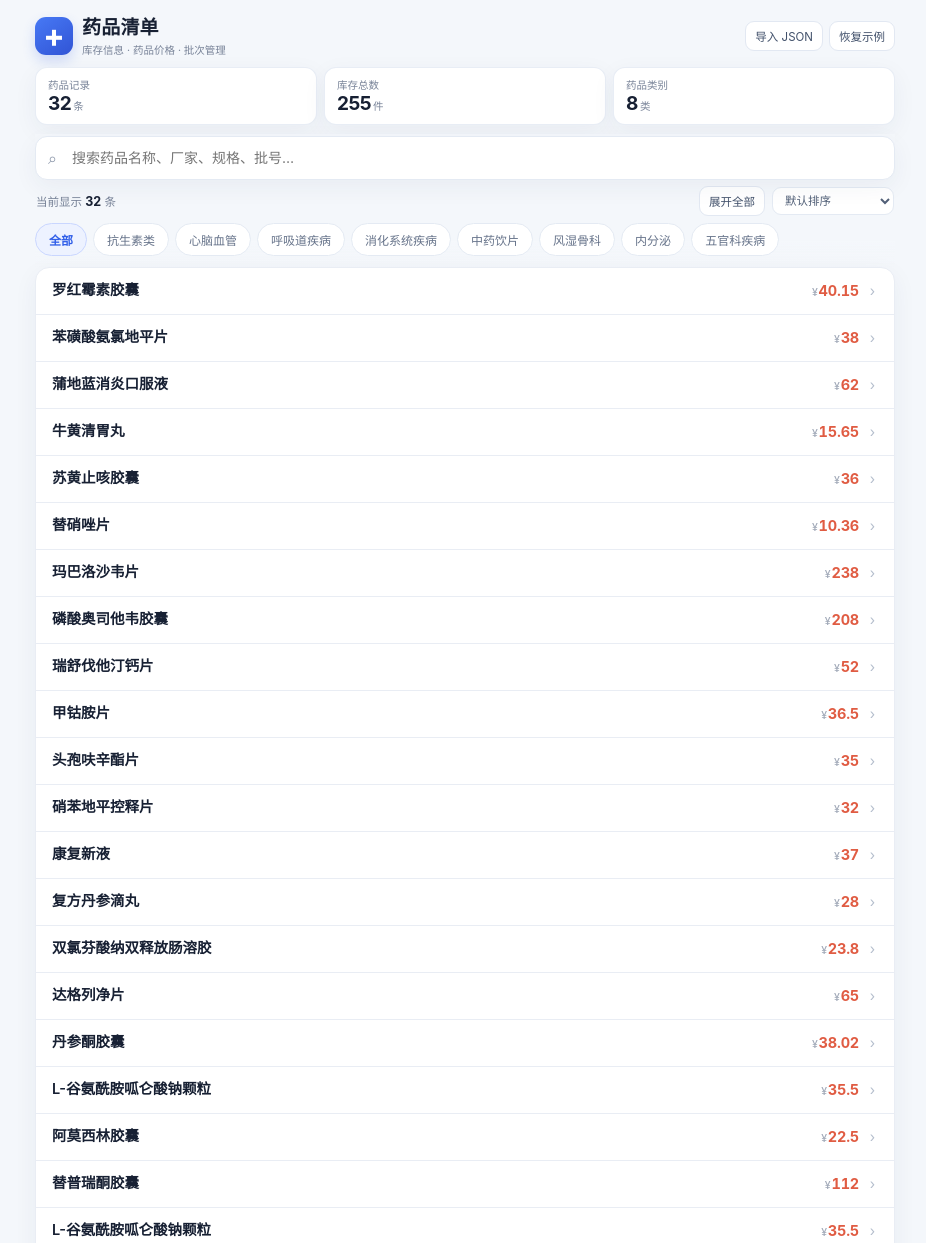
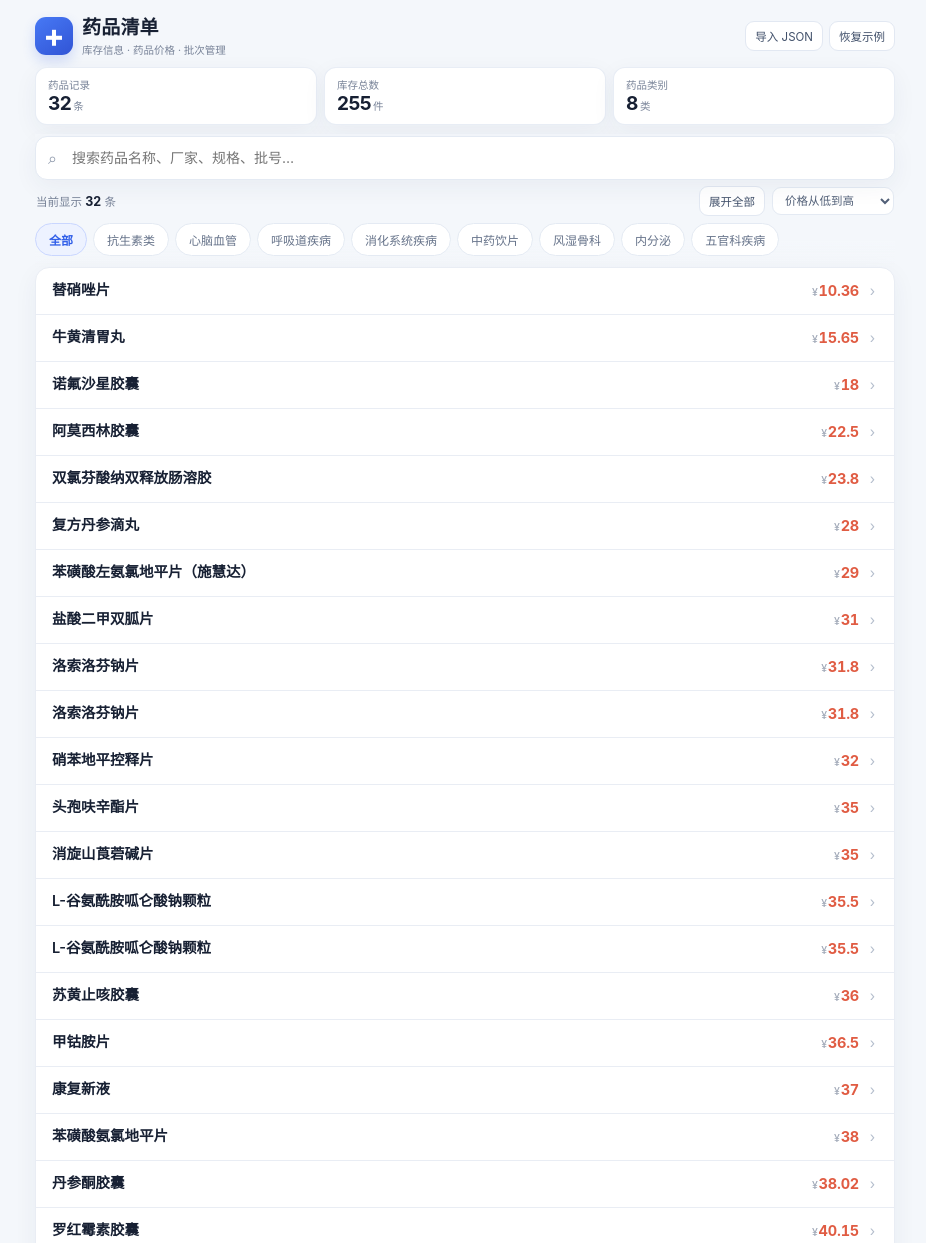
Before and after one commit to lnnt/yao, a plain HTML site: page index.html in a window 1280 px wide. Shown: the top 1243 px of the page, without its empty margins (175-1101 px from the left). Drawn offline with Linux system fonts and the light colour scheme.

Commit message:
feat(ui): 默认排序：按价格从低到高

```diff
--- a/index.html
+++ b/index.html
@@ -165,8 +165,7 @@
         <div class="result-count">当前显示 <strong id="visibleCount">32</strong> 条</div>
         <button class="ghost-btn" id="toggleAllBtn" type="button">展开全部</button>
         <select id="sortSelect" aria-label="排序方式">
-          <option value="default">默认排序</option>
-          <option value="priceAsc">价格从低到高</option>
+          <option value="priceAsc" selected>价格从低到高</option>
           <option value="priceDesc">价格从高到低</option>
           <option value="stockDesc">库存从多到少</option>
           <option value="nameAsc">药品名称 A-Z</option>
@@ -244,7 +243,7 @@
     let currentItems = [];
     let activeCategory = '全部';
     let searchKeyword = '';
-    let sortMode = 'default';
+    let sortMode = 'priceAsc';
     const openIds = new Set();
 
     const $ = (id) => document.getElementById(id);
@@ -427,7 +426,7 @@
       } catch (error) { toast(error instanceof SyntaxError ? 'JSON 格式不正确，请检查后重试' : error.message || '解析失败'); }
     });
     $('resetBtn').addEventListener('click', () => {
-      sortMode = 'default'; $('sortSelect').value = 'default'; $('jsonInput').value = '';
+      sortMode = 'priceAsc'; $('sortSelect').value = 'priceAsc'; $('jsonInput').value = '';
       setResponse(demoResponse);
     });
 
```
